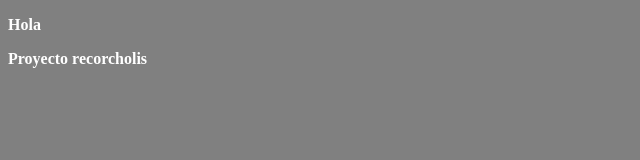
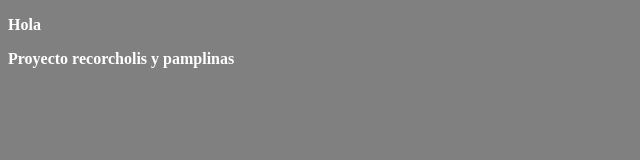
Before and after one commit to rrluzu/prueba-git, a plain HTML site: page index.html in a window 1280 px wide. Shown: the full height of the page, 0-640 px from the left. Drawn offline with Linux system fonts and the light colour scheme.

Commit message:
Actualización del index
Agregaron pamplinas al recorcholis

```diff
--- a/index.html
+++ b/index.html
@@ -8,6 +8,6 @@
 </head>
 <body>
 	<p>Hola</p>
-	<p>Proyecto recorcholis</p>
+	<p>Proyecto recorcholis y pamplinas</p>
 </body>
 </html>
```
